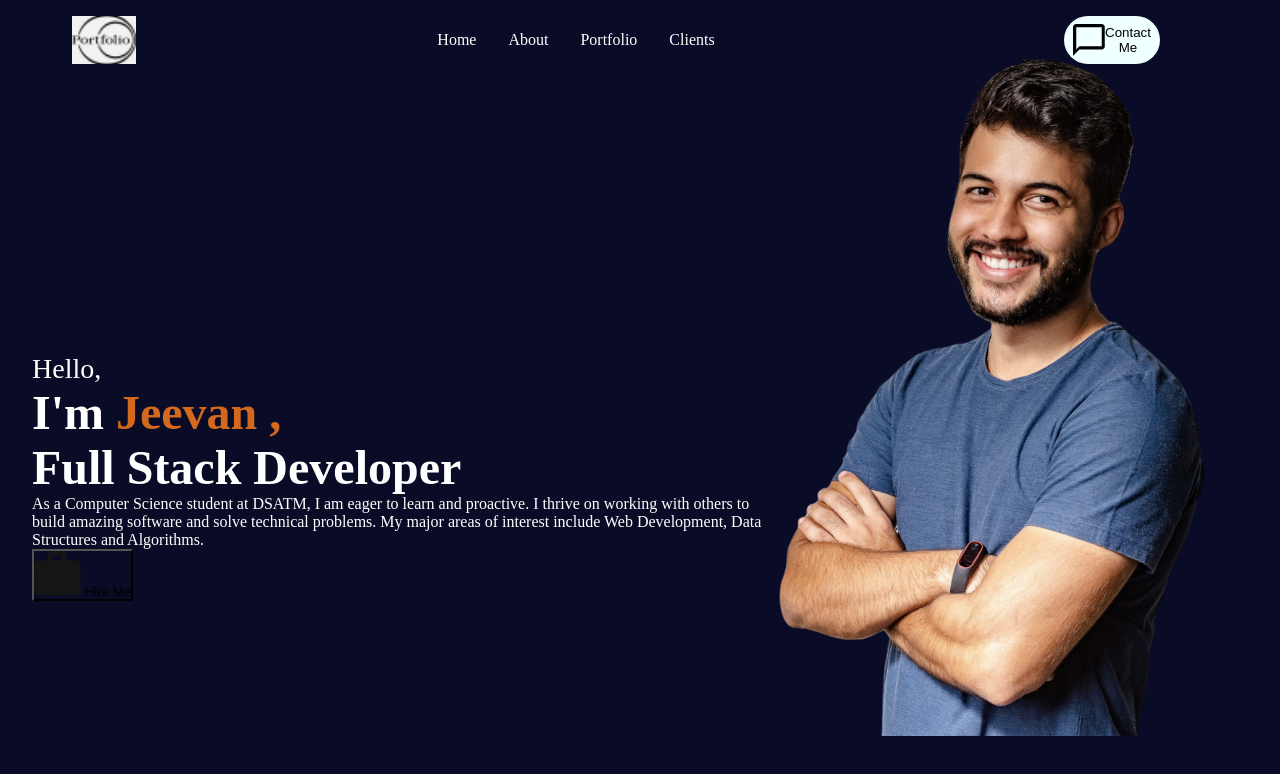
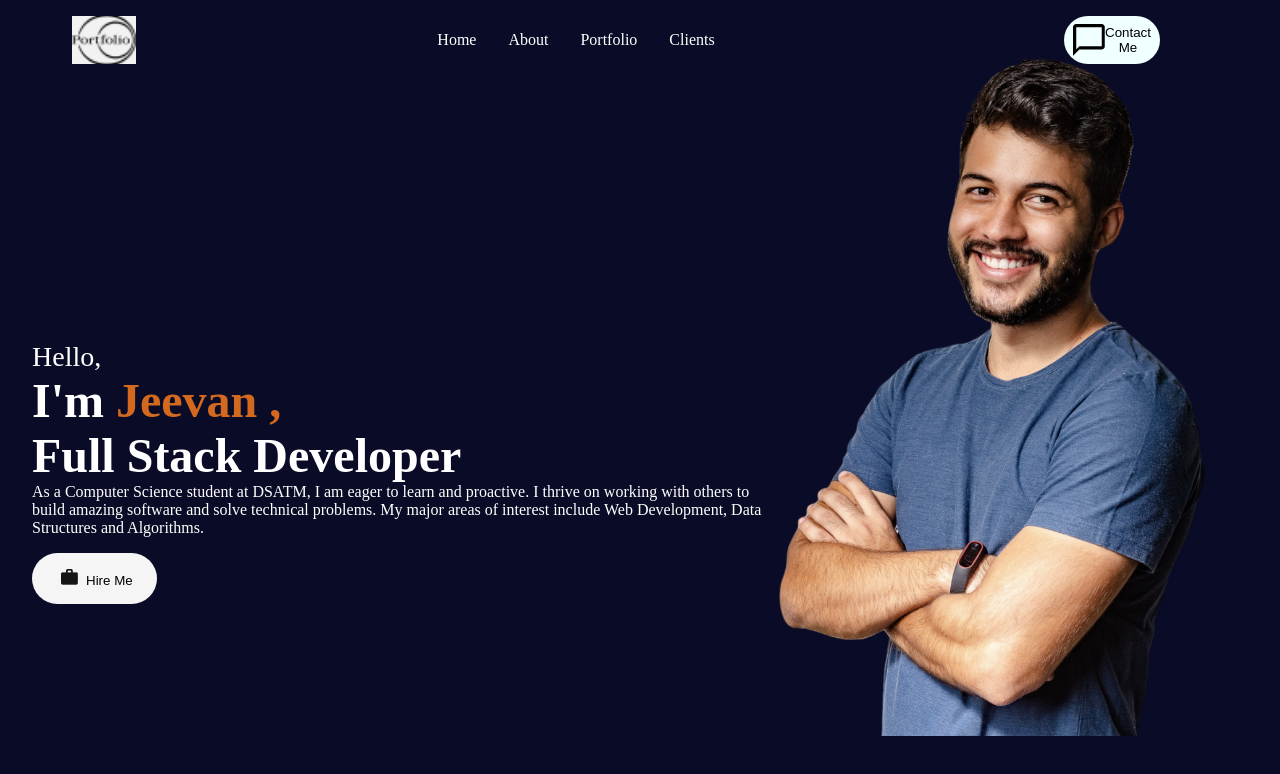
Before and after one commit to jeevans1965/portfolio, a React (Create React App) app: page / in a window 1280 px wide. Shown: the top 774 px of the page. Built offline with nearby package versions, Linux system fonts and the light colour scheme.

Commit message:
Changes to be committed:

```diff
--- a/src/components/Intro/intro.css
+++ b/src/components/Intro/intro.css
@@ -40,3 +40,17 @@
     font-size: medium;
     font-weight: 100;
 }
+
+.btn{
+    background: whitesmoke;
+    margin: 1rem 0;
+    padding: 1rem 1.5rem;
+    border: none;
+    border-radius: 2rem;
+}
+
+.btnImg{
+    object-fit: cover;
+    margin: 0 0.30rem;
+    height: 1rem;
+}
--- a/src/components/Intro/intro.js
+++ b/src/components/Intro/intro.js
@@ -14,7 +14,7 @@ const Intro = () => {
             on working with others to build amazing software and solve technical problems. My
             major areas of interest include Web Development, Data Structures and Algorithms.
         </p>
-        <Link><button className='btn'> <img src={btnImg} alt='img'/> Hire Me </button></Link>
+        <Link><button className='btn'> <img src={btnImg} className='btnImg' alt='img'/> Hire Me </button></Link>
         </div>
         <img src={bg} alt='pic' className='bg'/>
     </section>
```
